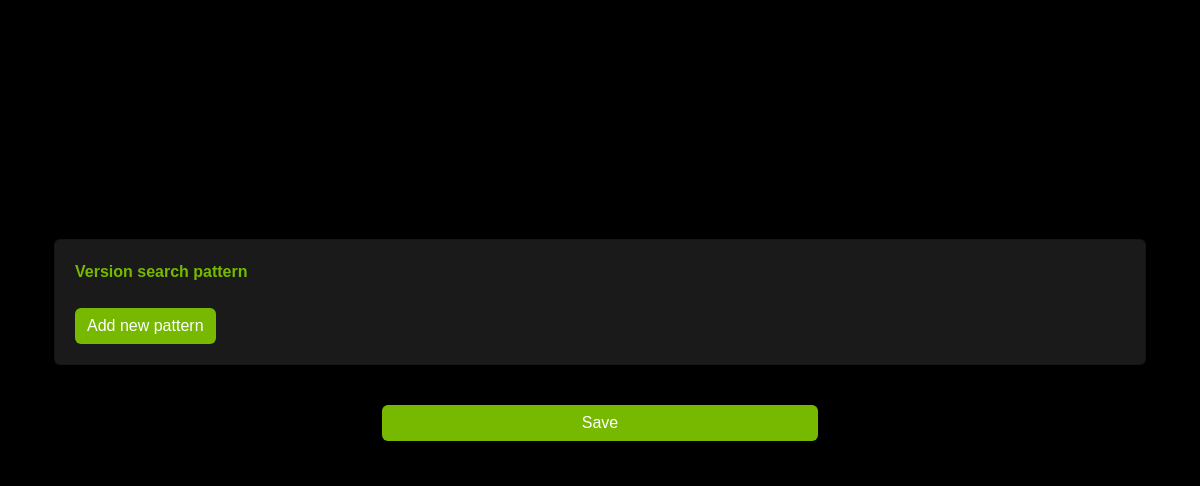
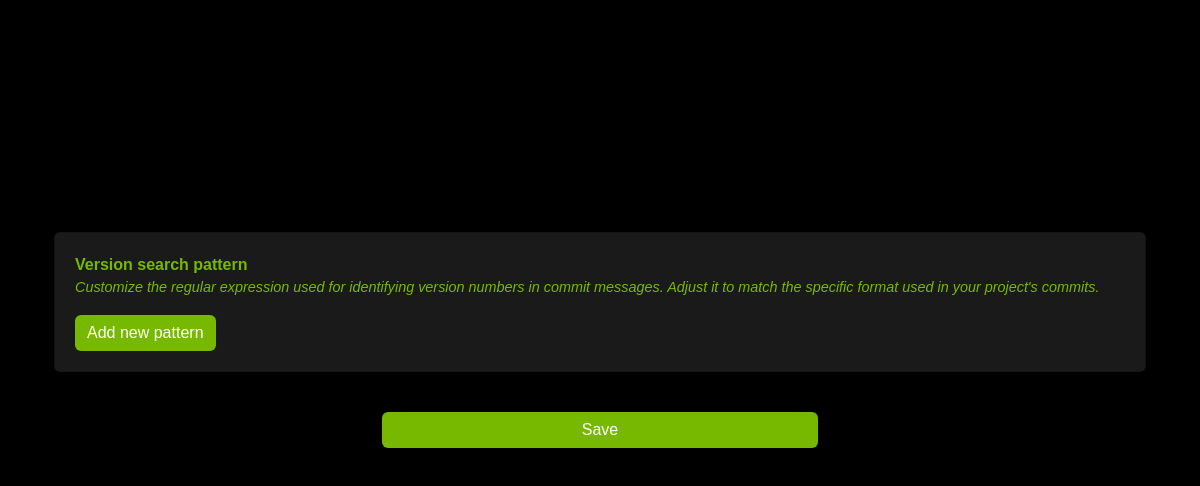
Before and after one commit to LevyMatan/version_finder, an Electron app: page settings.html in a window 1200 px wide. Shown: the part 108-594 px from the top of the page. Drawn offline with nearby package versions, Linux system fonts and the light colour scheme; no server answers; files whose address does not match are found by name.

Commit message:
chore: Update settings.html to include additional information about version search pattern customization

```diff
--- a/settings.html
+++ b/settings.html
@@ -19,8 +19,8 @@
     <div class="container centered text-align">
       <form id="settingsForm">
         <div class="input-group-by-matan card settings-card" id="searchPatternInputGroup">
-          <strong>Version search pattern</strong><br>
-        </div>
+          <strong>Version search pattern</strong>
+          <p style="font-size: 0.9em;"><em>Customize the regular expression used for identifying version numbers in commit messages. Adjust it to match the specific format used in your project's commits.</em></p>        </div>
         <button type="submit" class="btn btn-primary extra-top-space full-width">Save</button>
       </form>
 
```
